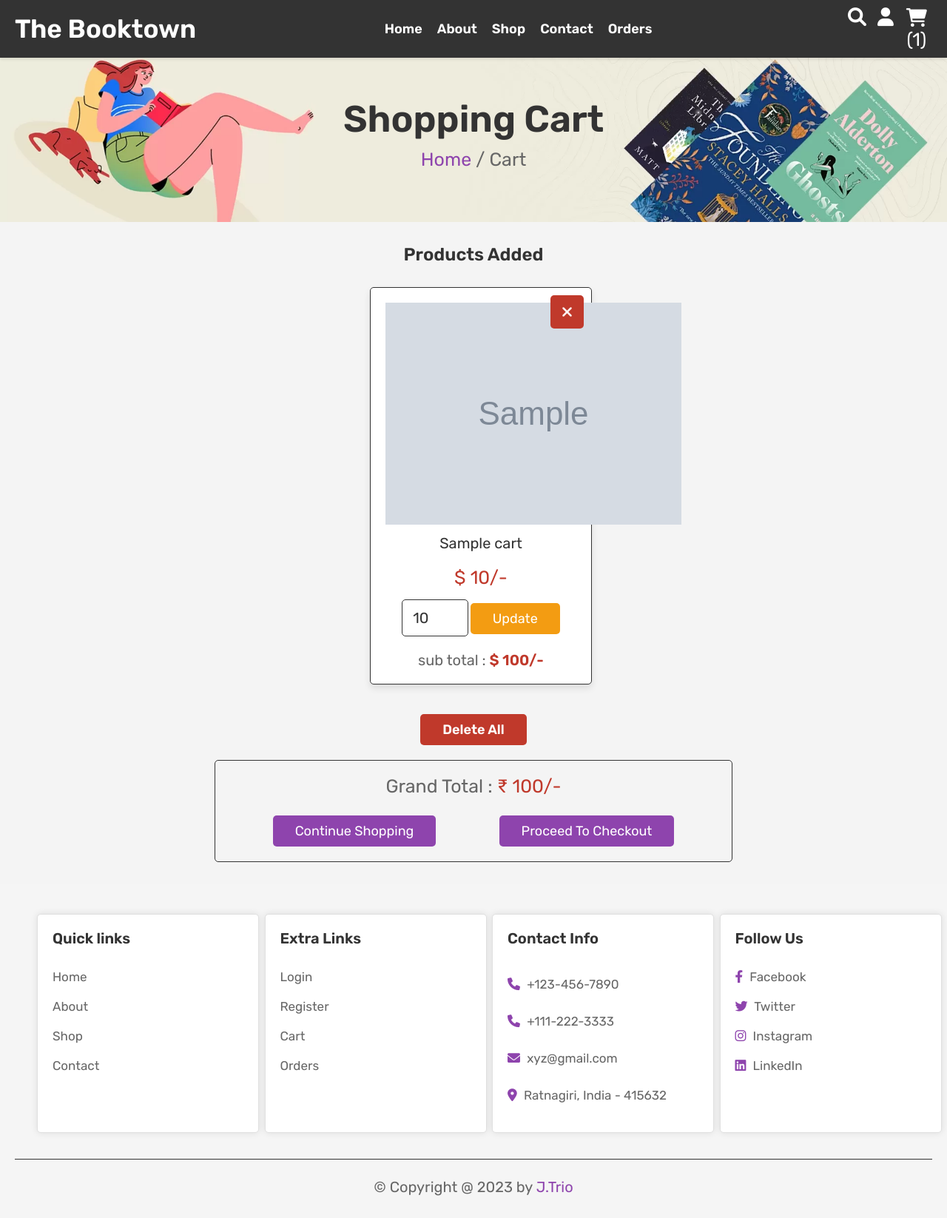
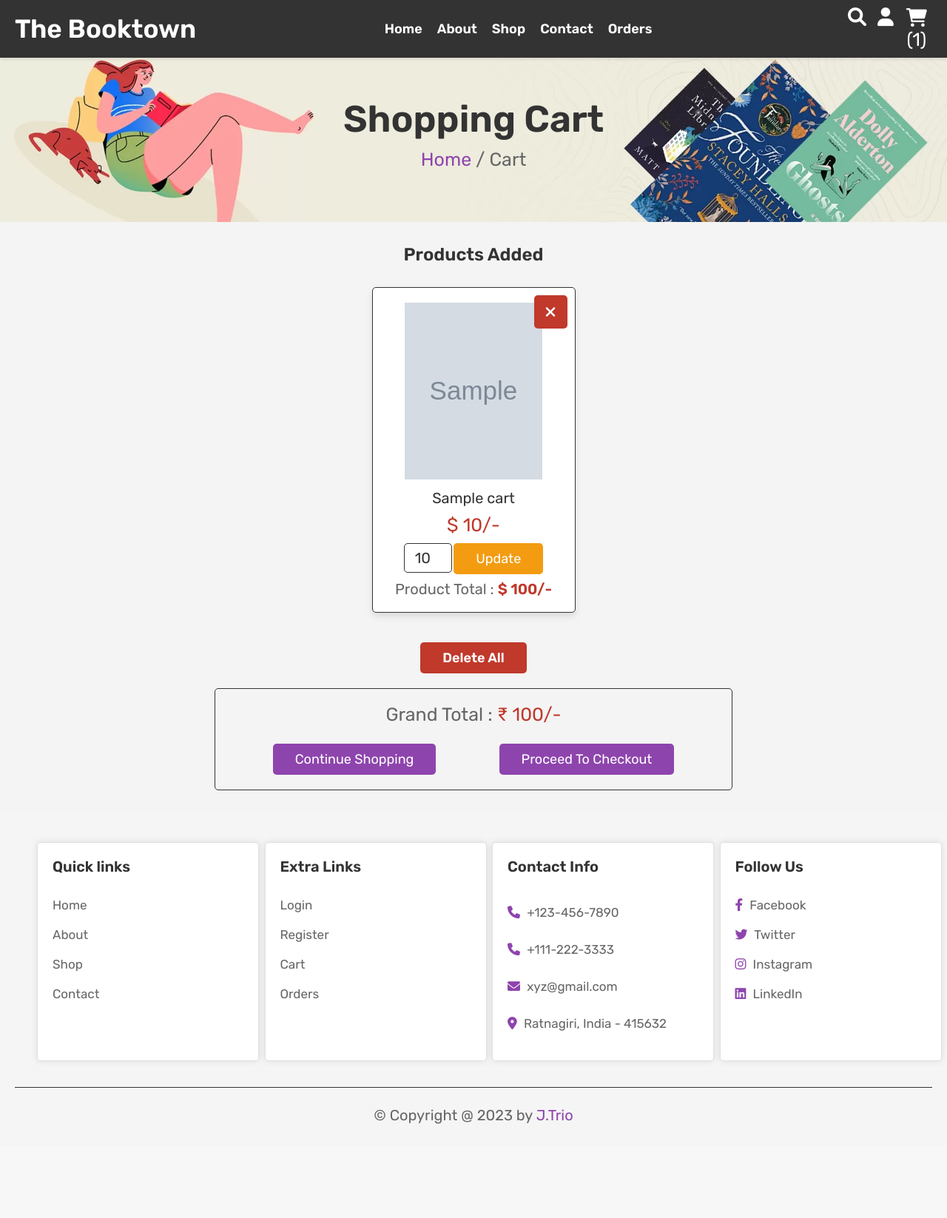
Before and after one commit to iamrushier/TheBooktown, a PHP site: page /cart.php in a window 1280 px wide. Shown: the whole page at 74% size. After the commit the page ends 1519 px from the top, so only its background shows below. Run offline with PHP 8.4, Linux system fonts and the light colour scheme; the visitor is signed in with stand-in values (Sample User, id 1); tables that the repository leaves empty or names only in its code hold one stand-in row (values such as "Sample post"); grey boxes marked "Sample" are stand-in pictures.

Commit message:
Cart complete

```diff
--- a/cart.php
+++ b/cart.php
@@ -91,7 +91,7 @@ if (isset($_GET['delete_all'])) {
                      <input type="number" min="1" name="cart_quantity" value="<?php echo $fetch_cart['quantity']; ?>">
                      <input type="submit" name="update_cart" value="update" class="option-btn">
                   </form>
-                  <div class="sub-total"> sub total : <span>$
+                  <div class="sub-total">Product Total : <span>$
                         <?php echo $sub_total = ($fetch_cart['quantity'] * $fetch_cart['price']); ?>/-
                      </span> </div>
                </div>
--- a/css/cart.css
+++ b/css/cart.css
@@ -1,66 +1,17 @@
 @import url('https://fonts.googleapis.com/css2?family=Rubik:wght@300;400;500;600&display=swap');
 
-:root {
-   --purple: #8e44ad;
-   --red: #c0392b;
-   --orange: #f39c12;
-   --black: #333;
-   --white: #fff;
-   --light-color: #666;
-   --light-white: #ccc;
-   --light-bg: #f5f5f5;
-   --border: .1rem solid var(--black);
-   --box-shadow: 0 .5rem 1rem rgba(0, 0, 0, .1);
-}
-
-* {
-   font-family: 'Rubik', sans-serif;
-   margin: 0;
-   padding: 0;
-   box-sizing: border-box;
-   outline: none;
-   border: none;
-   text-decoration: none;
-   transition: all .2s linear;
-}
-
-*::selection {
-   background-color: var(--purple);
-   color: var(--white);
-}
-
-*::-webkit-scrollbar {
-   height: .5rem;
-   width: 1rem;
-}
-
-*::-webkit-scrollbar-track {
-   background-color: transparent;
-}
-
-*::-webkit-scrollbar-thumb {
-   background-color: var(--purple);
-}
-
-html {
-   font-size: 62.5%;
-   overflow-x: hidden;
-}
-
-
-
-
 .shopping-cart .box-container {
-    max-width: 1200px;
+    max-width: 75%;
     margin: 0 auto;
-    display: grid;
     grid-template-columns: repeat(auto-fit, 30rem);
     align-items: center;
-    gap: 1.5rem;
+    gap: 3rem;
     justify-content: center;
 }
 
 .shopping-cart .box-container .box {
+    height: 440px;
+    width: 275px;
     text-align: center;
     padding: 2rem;
     border-radius: .5rem;
@@ -88,7 +39,11 @@ html {
 }
 
 .shopping-cart .box-container .box img {
-    height: 30rem;
+    object-fit: cover;
+    width: 80%;
+    height: 60%;
+    object-position: top center -5px;
+
 }
 
 .shopping-cart .box-container .box .name {
@@ -98,7 +53,6 @@ html {
 }
 
 .shopping-cart .box-container .box .price {
-    padding: 1rem 0;
     font-size: 2.5rem;
     color: var(--red);
 }
@@ -110,11 +64,12 @@ html {
     padding: 1.2rem 1.4rem;
     font-size: 2rem;
     color: var(--black);
-    width: 9rem;
+    width: 6.5rem;
+    height: 4rem;
 }
 
 .shopping-cart .box-container .box .sub-total {
-    padding-top: 1.5rem;
+    padding-top: 0.5rem;
     font-size: 2rem;
     color: var(--light-color);
 }
@@ -124,7 +79,7 @@ html {
 }
 
 .shopping-cart .cart-total {
-    width:700px;
+    max-width: 700px;
     margin: 0 auto;
     border: var(--border);
     padding: 2rem;
```
Lines whose indentation alone changed are shown as unchanged.
